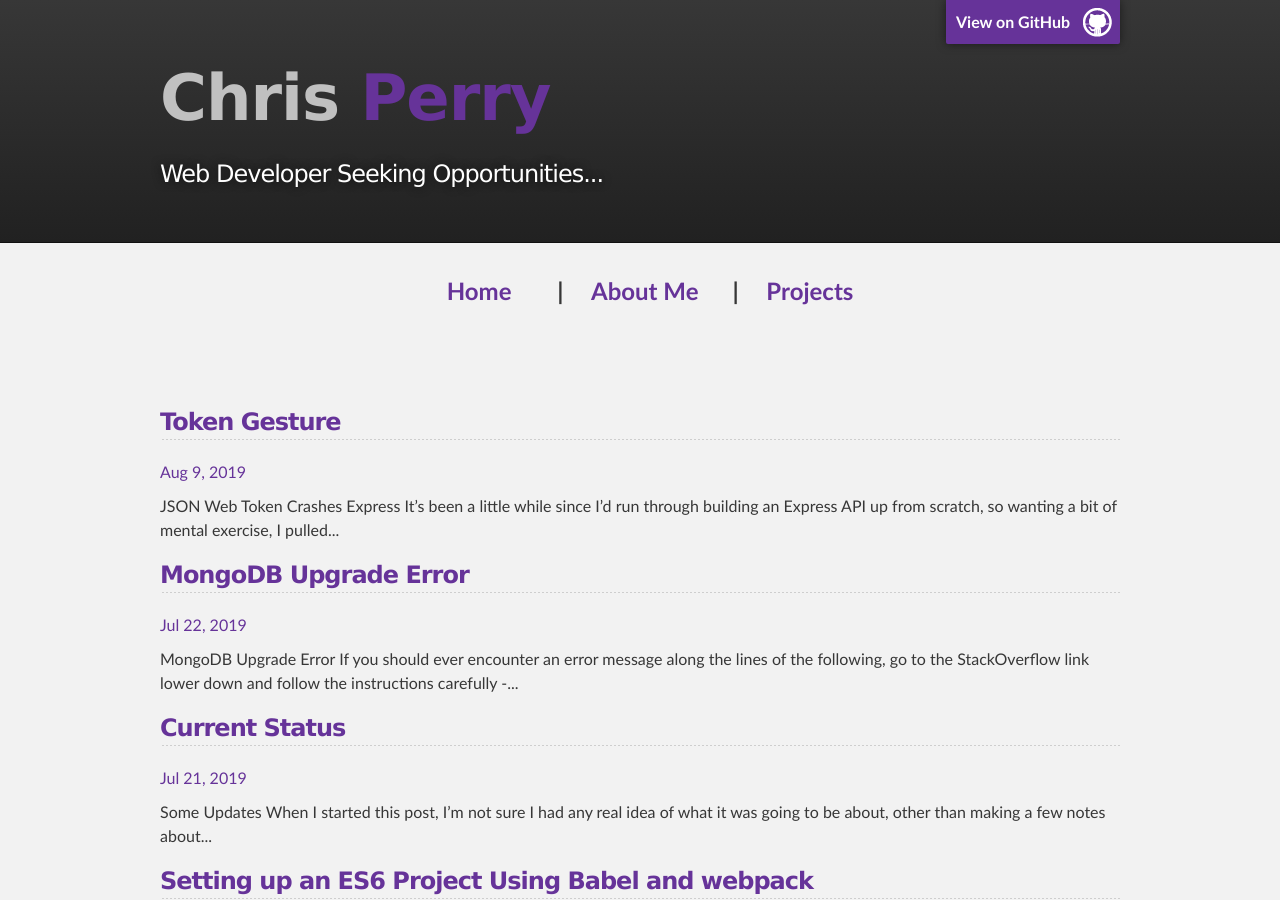
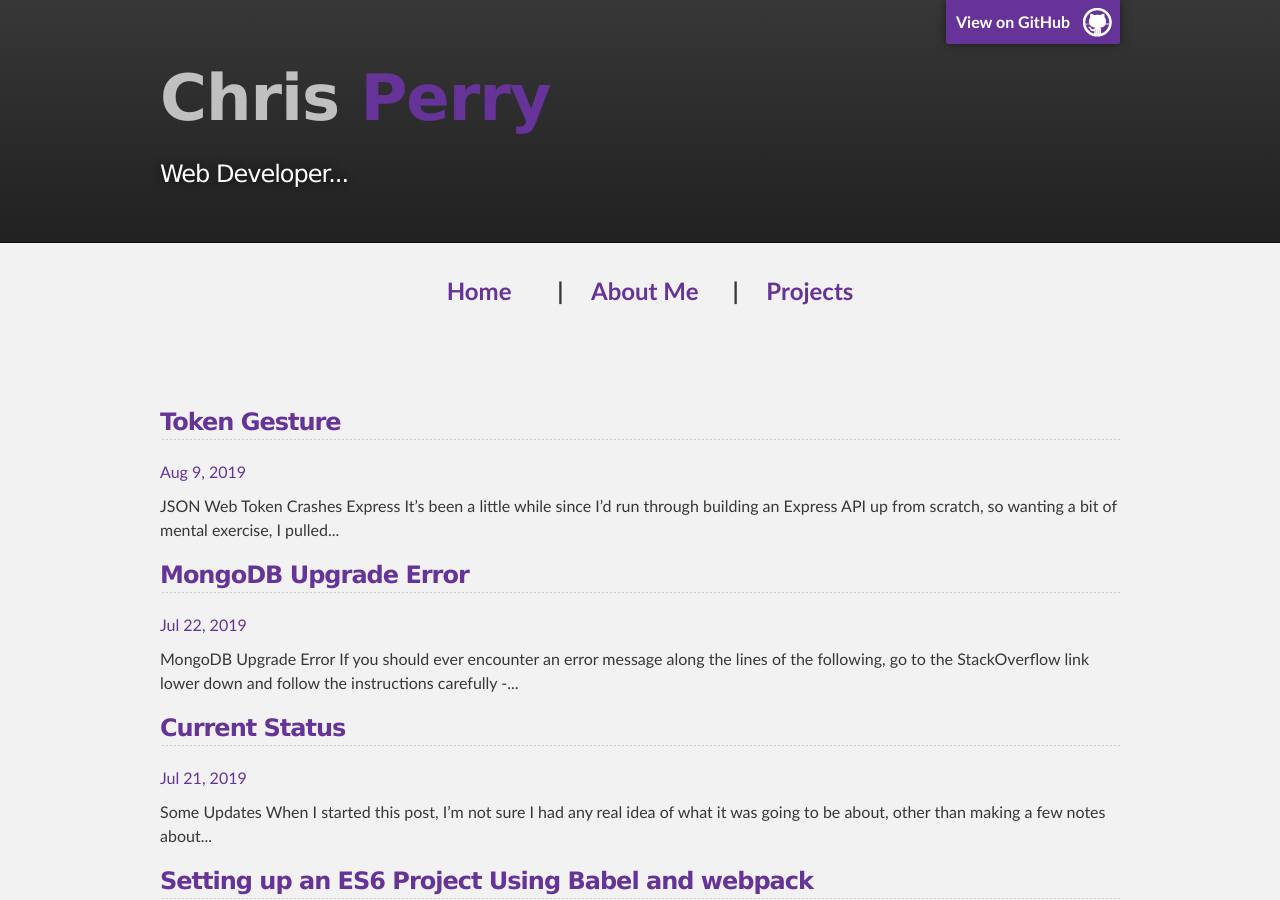
Before and after one commit to christopherallanperry/christopherallanperry.github.io, a Jekyll site: the page built from index.md, in a window 1280 px wide and 900 px high. Built offline with Jekyll 4.4.1, drawn with Linux system fonts in a browser that asks for light colours.

Commit message:
Updated header config

```diff
--- a/_config.yml
+++ b/_config.yml
@@ -17,7 +17,7 @@ title: Chris Perry
 firstname: Chris
 lastname: Perry
 email: chris@christopherallanperry.com
-description: Web Developer Seeking Opportunities...
+description: Web Developer...
 baseurl: "" # the subpath of your site, e.g. /blog
 url: "" # the base hostname & protocol for your site, e.g. http://example.com
 twitter_username: chris_perry_61
```
